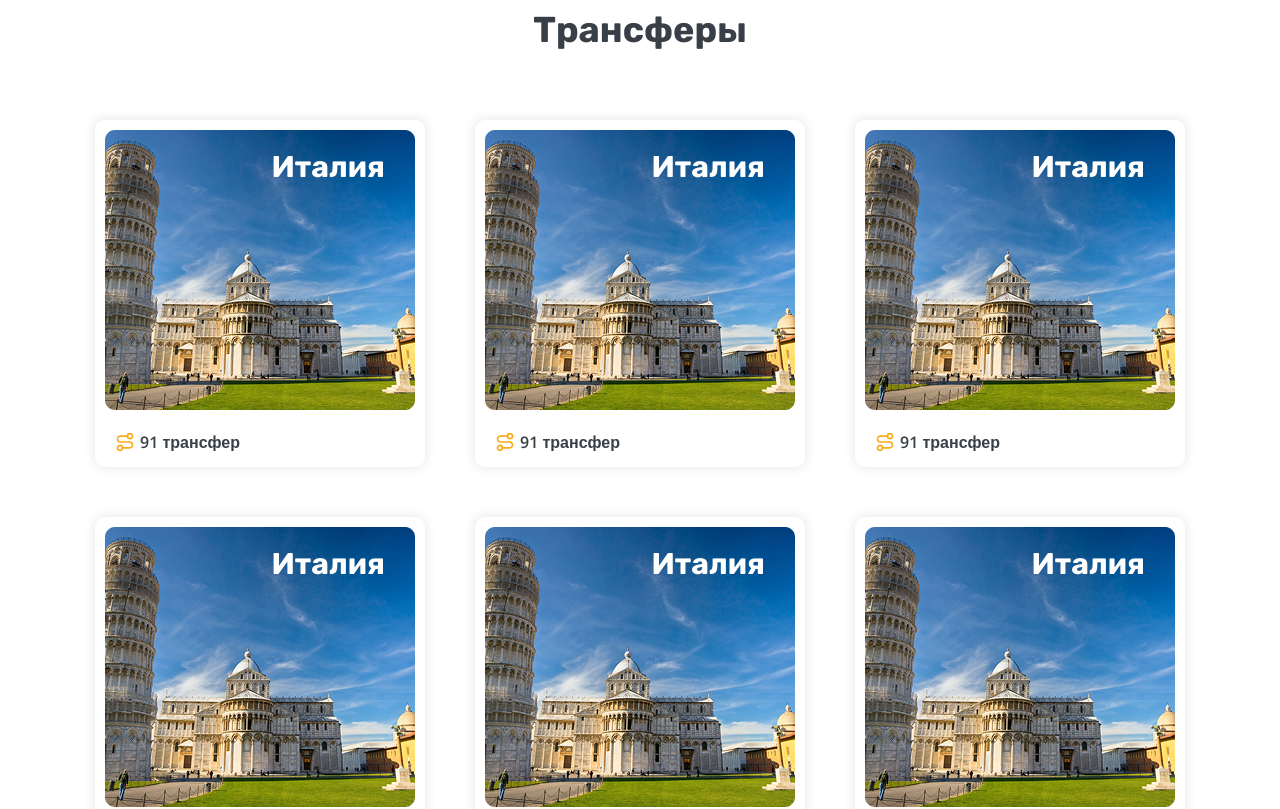
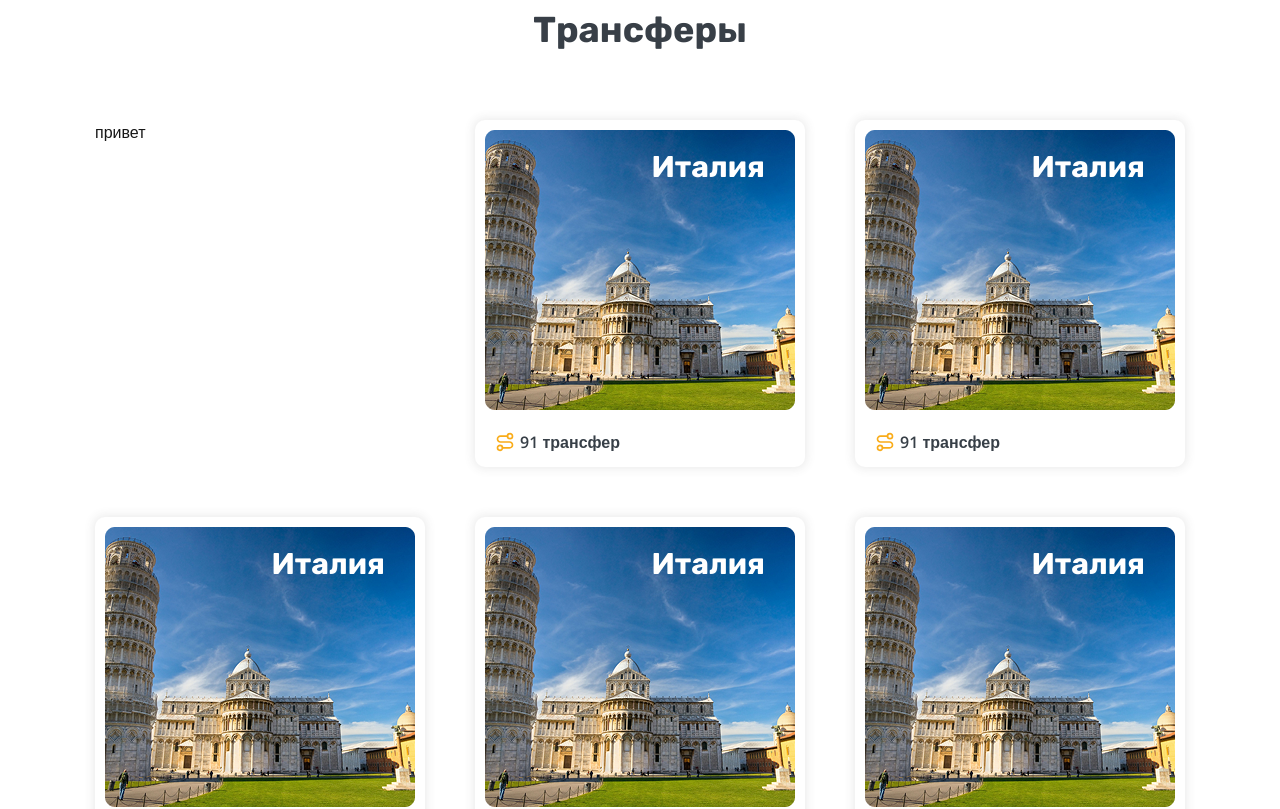
Before and after one commit to jaserds/transfer, a Next.js app: page / in a window 1280 px wide. Shown: the part 680-1489 px from the top of the page. Built offline with nearby package versions, Linux system fonts and the light colour scheme.

Commit message:
Тест

```diff
--- a/components/SectionTransfersComponent.tsx/TransfersContainerComponent.tsx
+++ b/components/SectionTransfersComponent.tsx/TransfersContainerComponent.tsx
@@ -9,7 +9,7 @@
         <section className='flex flex-col items-center mt-[120px] mb-[120px]'>
             <div className="px-[10px]">
                 <h2 className={`text-[#383F47] ${rubik.className} text-4xl font-semibold text-center mb-[70px]`} >Трансферы</h2>
-                <div className="grid grid-cols-1 sm:grid-cols-2 md:grid-cols-3 lg:grid-cols-3 gap-[50px] justify-center">
+                <div className="grid grid-cols-1 sm:grid-cols-2 md:grid-cols-3 lg:grid-cols-3 gap-[50px] justify-center">привет
                     <TransferComponent />
                     <TransferComponent />
                     <TransferComponent />
```
